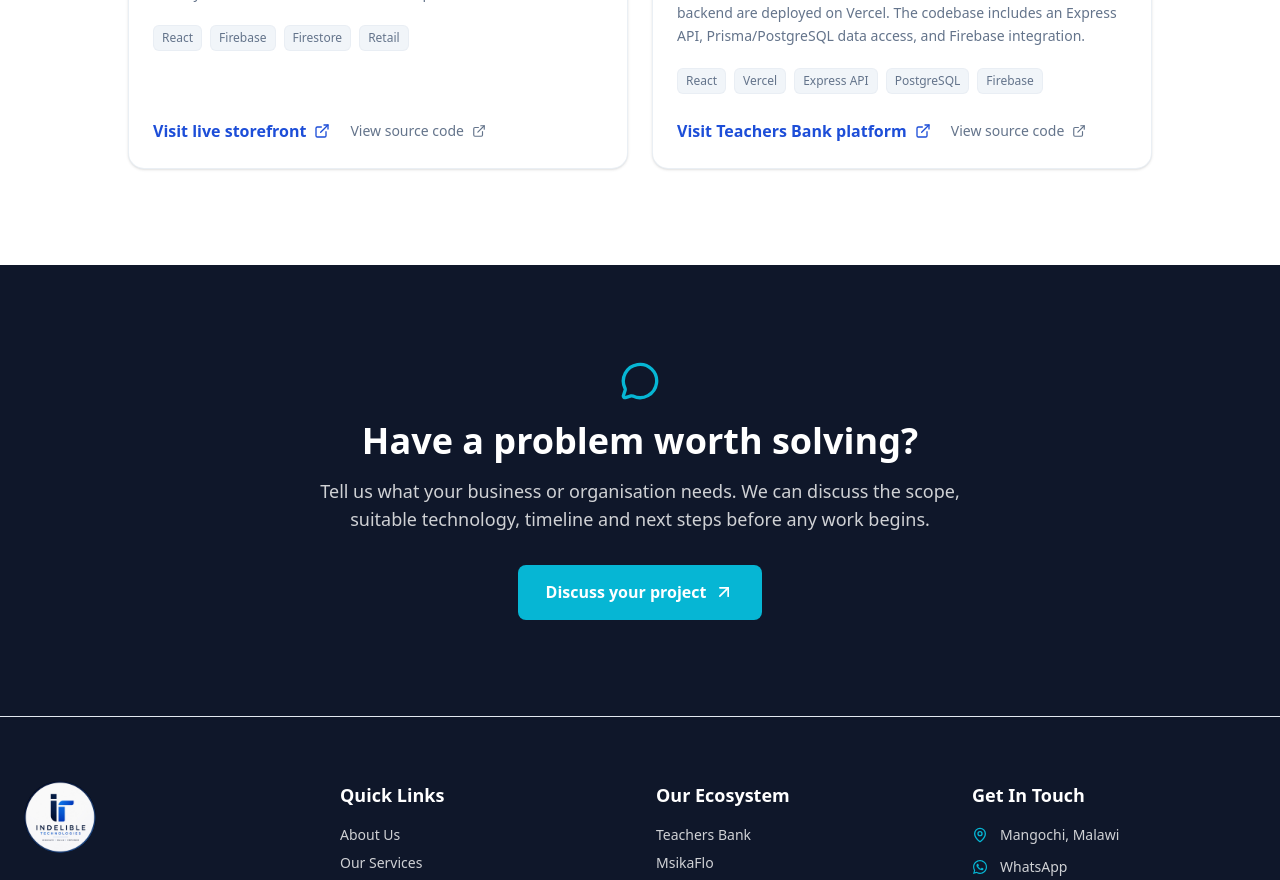
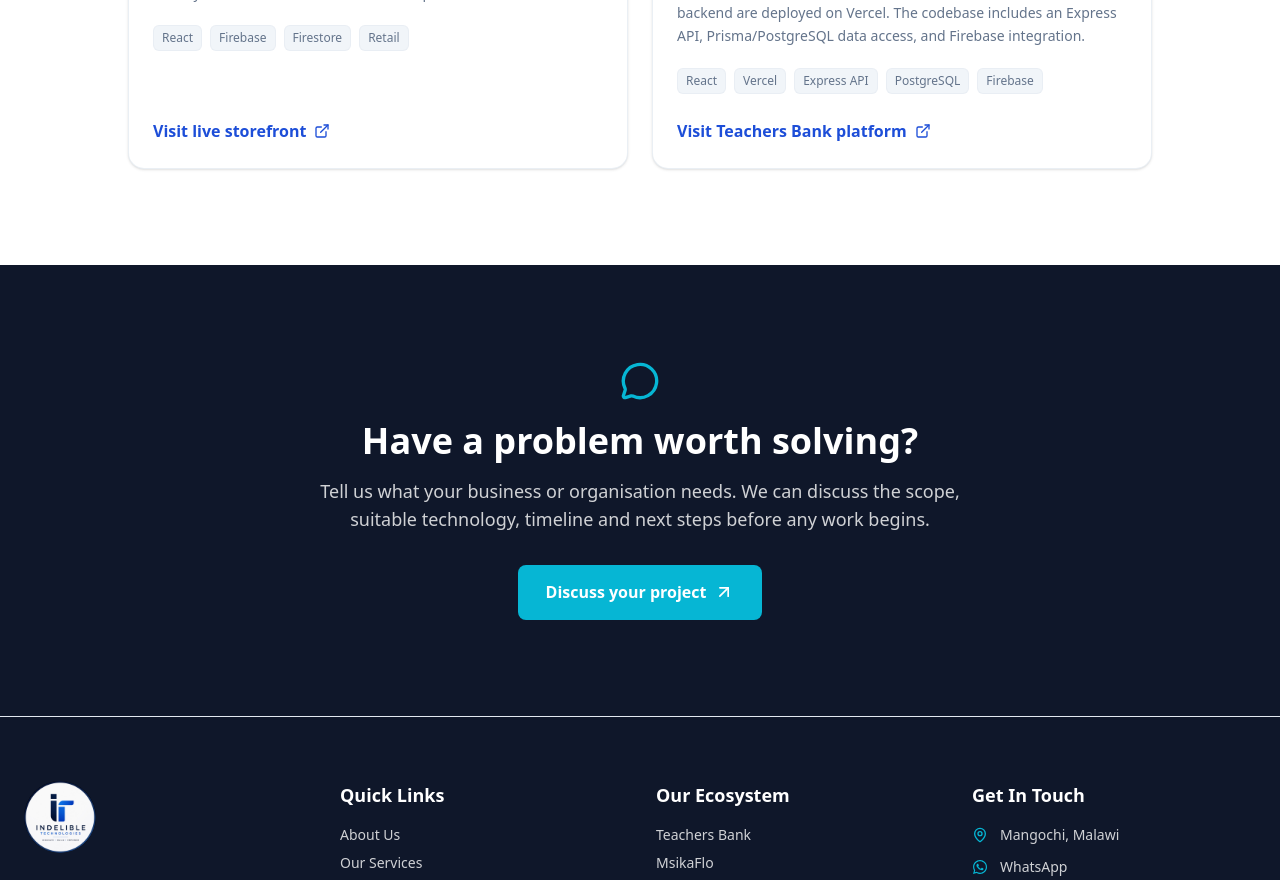
Before and after one commit to Indelible-cpu/MyWebsite, a Next.js app: page /portfolio in a window 1280 px wide. Shown: the part 1720-2600 px from the top of the page. Built offline with nearby package versions, Linux system fonts and the light colour scheme.

Commit message:
Remove public source-code links from portfolio projects

```diff
--- a/app/portfolio/page.tsx
+++ b/app/portfolio/page.tsx
@@ -28,8 +28,6 @@ const projects = [
     tags: ["React", "Firebase", "Firestore", "Retail"],
     href: "https://jefinvestment-e1fc1.web.app/store",
     linkLabel: "Visit live storefront",
-    repoHref: "https://github.com/Indelible-cpu/Jefinvestment",
-    repoLabel: "View source code",
   },
   {
     title: "Cooperative Finance Platform",
@@ -45,8 +43,6 @@ const projects = [
     tags: ["React", "Vercel", "Express API", "PostgreSQL", "Firebase"],
     href: "https://teachers-bank.vercel.app/",
     linkLabel: "Visit Teachers Bank platform",
-    repoHref: "https://github.com/Indelible-cpu/TeachersBank",
-    repoLabel: "View source code",
   },
 ];
 
@@ -202,15 +198,6 @@ export default function Portfolio() {
                       {project.linkLabel}
                       <ExternalLink className="h-4 w-4" />
                     </Link>
-                    <Link
-                      href={project.repoHref}
-                      target="_blank"
-                      rel="noopener noreferrer"
-                      className="inline-flex items-center gap-2 text-sm font-medium text-muted-foreground transition-colors hover:text-secondary focus-visible:outline focus-visible:outline-2 focus-visible:outline-offset-4 focus-visible:outline-secondary"
-                    >
-                      {project.repoLabel}
-                      <ExternalLink className="h-3.5 w-3.5" />
-                    </Link>
                   </div>
                 </div>
               </m.article>
```
